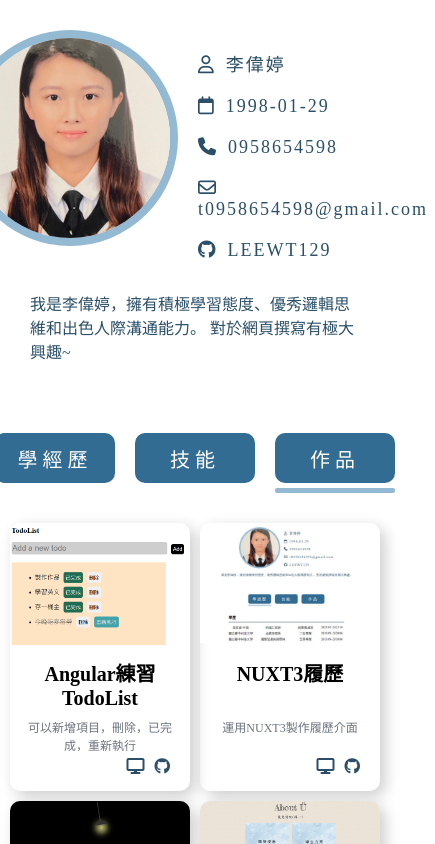
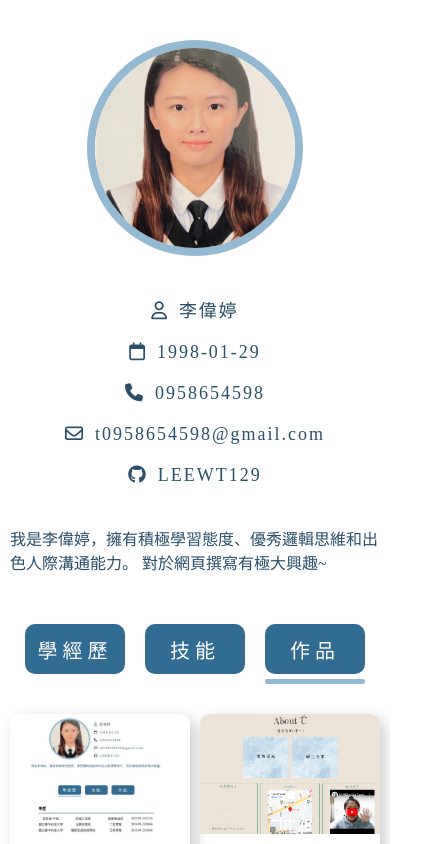
Before and after one commit to LEEWT129/resume, a Nuxt app: page / in a window 390 px wide. Both pictures are taken after a click on the button "作品". Shown: the top 844 px of the page, 435 px wide, since content can reach past the window. Built offline with nearby package versions, Linux system fonts and the light colour scheme.

Commit message:
feat: 新增專案 修改CSS

```diff
--- a/components/catalog.vue
+++ b/components/catalog.vue
@@ -59,7 +59,7 @@ const handleClick = (key) => {
       &.active::after {
         content: "";
         position: absolute;
-        bottom: -10px;;
+        bottom: -10px;
         left: 0;
         width: 100%;
         height: 5px;
@@ -69,11 +69,22 @@ const handleClick = (key) => {
 
       &:hover {
         font-weight: 800;
-        font-size: 24px;
         background-color: var(--accent-color);
         color: var(--primary-color);
       }
     }
   }
 }
+
+@media (max-width: 768px) {
+  .container {
+    .catalog-btn {
+      button {
+        letter-spacing: 5px;
+        width: 100px;
+        height: 50px;
+      }
+    }
+  }
+}
 </style>
--- a/components/educationExperience.vue
+++ b/components/educationExperience.vue
@@ -6,19 +6,19 @@
         <div class="education-item">
           <div>資策會-中區</div>
           <div>前端工程師</div>
-          <div>就業養成班</div>
+          <div class="status">就業養成班</div>
           <div>2023/05~2023/10</div>
         </div>
         <div class="education-item">
           <div>國立臺中科技大學</div>
           <div>企業管理系</div>
-          <div>二技畢業</div>
+          <div class="status">二技畢業</div>
           <div>2018/09~2020/06</div>
         </div>
         <div class="education-item">
           <div>國立臺中科技大學</div>
           <div>國際貿易與經營科</div>
-          <div>五專畢業</div>
+          <div class="status">五專畢業</div>
           <div>2013/09~2018/06</div>
         </div>
       </div>
@@ -43,9 +43,12 @@
 
 <style lang="scss" scoped>
 .container {
+  width: 100%;
   display: flex;
   flex-direction: column;
+  margin-bottom: 20px;
   .education {
+    padding: 10px;
     .title {
       border-bottom: 2px solid var(--secondary-color);
       padding-bottom: 10px;
@@ -68,7 +71,7 @@
   }
 
   .experience {
-    margin-top: 20px;
+    padding: 10px;
     .title {
       border-bottom: 2px solid var(--secondary-color);
       padding-bottom: 10px;
@@ -88,4 +91,21 @@
     }
   }
 }
+
+@media (max-width: 768px) {
+  .container {
+    display: flex;
+    flex-direction: column;
+    .education {
+      .education-content {
+        .education-item {
+          grid-template-columns: 1fr 1fr 1fr;
+          .status {
+            display: none;
+          }
+        }
+      }
+    }
+  }
+}
 </style>
--- a/components/projectCard.vue
+++ b/components/projectCard.vue
@@ -10,7 +10,7 @@
           <a :href="card.link1" class="card-display" target="_blank">
             <i class="fa-solid fa-display"></i>
           </a>
-          <a :href="card.link2" class="card-display" target="_blank">
+          <a v-if="card.link2" :href="card.link2" class="card-display" target="_blank">
             <i class="fa-brands fa-github"></i>
           </a>
         </div>
@@ -27,7 +27,6 @@ const props = defineProps({
   }
 });
 
-// Define your card data
 const cards = ref([
   {
     id: 1,
@@ -65,12 +64,11 @@ const cards = ref([
     width: 180px;
     display: flex;
     flex-direction: column;
-
+    margin-bottom: 10px;
     .card-img {
-      height: 100px;
       .img {
         width: 100%;
-height: auto;
+        height: 120px;
         display: block;
         object-fit: cover;
       }
@@ -82,7 +80,7 @@ height: auto;
       flex-direction: column;
       text-align: center;
       .card-title {
-        margin-top: 20px;
+        margin-top: 10px;
         margin-bottom: 10px;
         font-size: 20px;
         font-weight: 600;
--- a/components/projects.vue
+++ b/components/projects.vue
@@ -7,77 +7,84 @@
 <script setup>
 
 const cards = ref([
-  {
-    id: 1,
-    imgSrc: "/images/todolist.png",
-    title: "Angular練習TodoList",
-    text: "可以新增項目，刪除，已完成，重新執行",
-    link1: "https://todo-list-jade-eta.vercel.app/",
-    link2: "https://github.com/LEEWT129/todoList",
-  },
+  // {
+  //   id: 1,
+  //   imgSrc: "/images/todolist.png",
+  //   title: "Angular練習TodoList",
+  //   text: "可以新增項目，刪除，已完成，重新執行",
+  //   link1: "https://todo-list-jade-eta.vercel.app/",
+  //   link2: "https://github.com/LEEWT129/todoList",
+  // },
   {
     id: 2,
     imgSrc: "/images/resume.png",
     title: "NUXT3履歷",
-    text: "運用NUXT3製作履歷介面",
+    text: "NUXT3製作履歷介面，RWD",
     link1: "https://resume-nine-phi.vercel.app/",
     link2: "https://github.com/LEEWT129/resume",
   },
-  {
-    id: 3,
-    imgSrc: "/images/chandelier.png",
-    title: "HTML、CSS吊燈動畫",
-    text: "運用CSS簡易撰寫吊燈移動軌跡",
-    link1: "https://leewt129.github.io/chandelier/",
-    link2: "https://github.com/LEEWT129/chandelier",
-  },
+  // {
+  //   id: 3,
+  //   imgSrc: "/images/chandelier.png",
+  //   title: "HTML、CSS吊燈動畫",
+  //   text: "運用CSS簡易撰寫吊燈移動軌跡",
+  //   link1: "https://leewt129.github.io/chandelier/",
+  //   link2: "https://github.com/LEEWT129/chandelier",
+  // },
   {
     id: 4,
     imgSrc: "/images/Beauty_Studio.png",
     title: "Bootstrap美容工作室",
-    text: "運用的Bootstrap製作切版(前端課程第三週的作品)",
+    text: "Bootstrap製作切版(前端課程第三週的作品)",
     link1: "https://leewt129.github.io/Beauty_Studio/index.html",
     link2: "https://github.com/LEEWT129/Beauty_Studio",
   },
-  {
-    id: 5,
-    imgSrc: "/images/ball-games.png",
-    title: "Vue.js單頁式球類介紹",
-    text: "運用的Vue.js製作單頁簡單的球類介紹，加上一些動畫效果",
-    link1: "https://ball-games.vercel.app/",
-    link2: "https://github.com/LEEWT129/ball-games",
-  },
-  {
-    id: 6,
-    imgSrc: "/images/card.png",
-    title: "個人簡介卡片",
-    text: "運用的HTML、CSS、JS製作簡介卡片",
-    link1: "https://leewt129.github.io/card/",
-    link2: "https://github.com/LEEWT129/card",
-  },
+  // {
+  //   id: 5,
+  //   imgSrc: "/images/ball-games.png",
+  //   title: "Vue.js單頁式球類介紹",
+  //   text: "運用的Vue.js製作單頁簡單的球類介紹，加上一些動畫效果",
+  //   link1: "https://ball-games.vercel.app/",
+  //   link2: "https://github.com/LEEWT129/ball-games",
+  // },
+  // {
+  //   id: 6,
+  //   imgSrc: "/images/card.png",
+  //   title: "個人簡介卡片",
+  //   text: "運用的HTML、CSS、JS製作簡介卡片",
+  //   link1: "https://leewt129.github.io/card/",
+  //   link2: "https://github.com/LEEWT129/card",
+  // },
   {
     id: 7,
     imgSrc: "/images/comesee.png",
     title: "React.js電影線上購票平台",
-    text: "運用的React.js製作電影線上購票平台(前端課程結業專題)",
+    text: "React.js製作電影線上購票平台(前端課程結業專題)",
     link1: "https://github.com/LEEWT129/comesee",
     link2: "https://github.com/LEEWT129/comesee",
   },
+  // {
+  //   id: 8,
+  //   imgSrc: "/images/book.png",
+  //   title: "書城首頁純切版",
+  //   text: "運用的HTML、CSS、JS製作書城首頁(未完成)",
+  //   link1: "https://leewt129.github.io/bookstore/",
+  //   link2: "https://github.com/LEEWT129/bookstore",
+  // },
+  // {
+  //   id: 9,
+  //   imgSrc: "/images/ParallaxScrolling.png",
+  //   title: "ParallaxScrolling練習",
+  //   text: "運用的HTML、CSS、JS製作ParallaxScrolling效果",
+  //   link1: "https://leewt129.github.io/ParallaxScrolling/",
+  //   link2: "https://github.com/LEEWT129/ParallaxScrolling",
+  // },
   {
-    id: 8,
-    imgSrc: "/images/book.png",
-    title: "書城首頁純切版",
-    text: "運用的HTML、CSS、JS製作書城首頁(未完成)",
-    link1: "https://leewt129.github.io/bookstore/",
-    link2: "https://github.com/LEEWT129/bookstore",
-  },
-  {
-    id: 9,
-    imgSrc: "/images/ParallaxScrolling.png",
-    title: "ParallaxScrolling練習",
-    text: "運用的HTML、CSS、JS製作ParallaxScrolling效果",
-    link1: "https://leewt129.github.io/ParallaxScrolling/",
-    link2: "https://github.com/LEEWT129/ParallaxScrolling",
+    id: 10,
+    imgSrc: "/images/mingtie.png",
+    title: "公司專案-NUXT3名帖",
+    text: "前端獨立開發，使用者前後台，RWD (3個月開發)",
+    link1: "https://mingtie.lale.im/_mingtie/",
   },
 ]);
 </script>
@@ -89,5 +96,6 @@ const cards = ref([
   flex-wrap: wrap;
   justify-content: center;
   gap: 10px;
+
 }
 </style>
--- a/components/skills.vue
+++ b/components/skills.vue
@@ -50,6 +50,8 @@ const Tools = ["Git 版控", "Docker 部署", "Photoshop", "Figma"];
 .skills-container {
   display: flex;
   gap: 20px;
+  width: 100%;
+  margin-bottom: 20px;
 
   .skill-section {
     flex: 1;
@@ -72,4 +74,20 @@ const Tools = ["Git 版控", "Docker 部署", "Photoshop", "Figma"];
     text-align: center;
   }
 }
+
+@media (max-width: 768px) {
+  .skills-container {
+    flex-direction: column;
+
+    .skill-section-container {
+      flex-direction: column;
+      width: 100%;
+
+      .skill-section {
+        margin-bottom: 5px;
+        box-shadow: none;
+      }
+    }
+  }
+}
 </style>
--- a/pages/index.vue
+++ b/pages/index.vue
@@ -36,9 +36,10 @@
   justify-content: center;
   align-items: center;
   flex-direction: column;
-  margin:30px;
+  width: 100%;
   .resume {
     display: flex;
+    margin-top: 20px;
     .my-image {
       img {
         width: 200px;
@@ -71,4 +72,26 @@
     margin: 30px 0 0 0;
 }
 }
+
+@media (max-width: 768px) {
+  .container {
+    .resume {
+      flex-direction: column;
+      .my-image {
+        margin: 20px 0;
+        display: flex;
+        justify-content: center;
+        align-items: center;
+      }
+
+      .detail {
+        margin-left: 0;
+        text-align: center;
+      }
+    }
+  }
+  .summary {
+padding: 10px;
+  }
+  }
 </style>
```
Also changed, not shown: public/images/mingtie.png (added).
